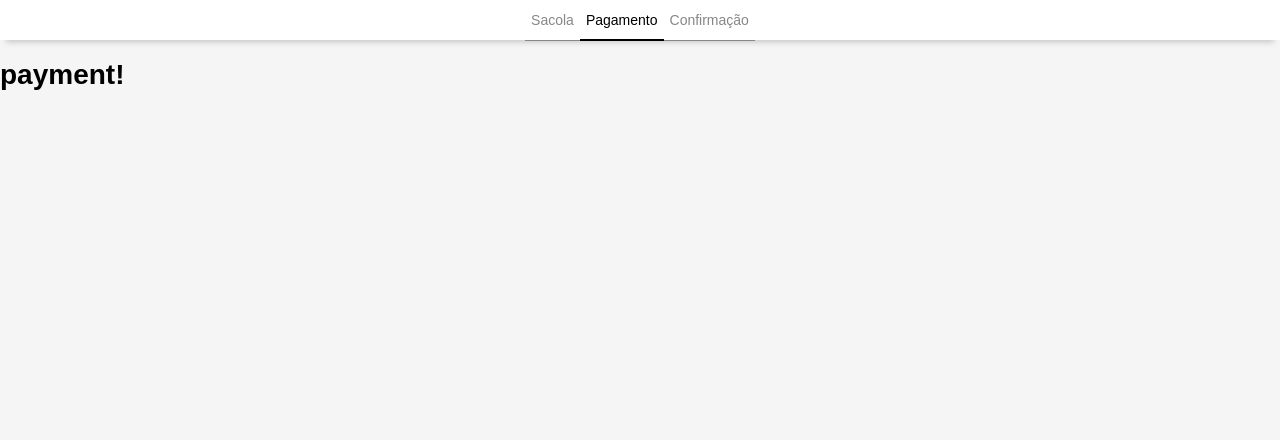
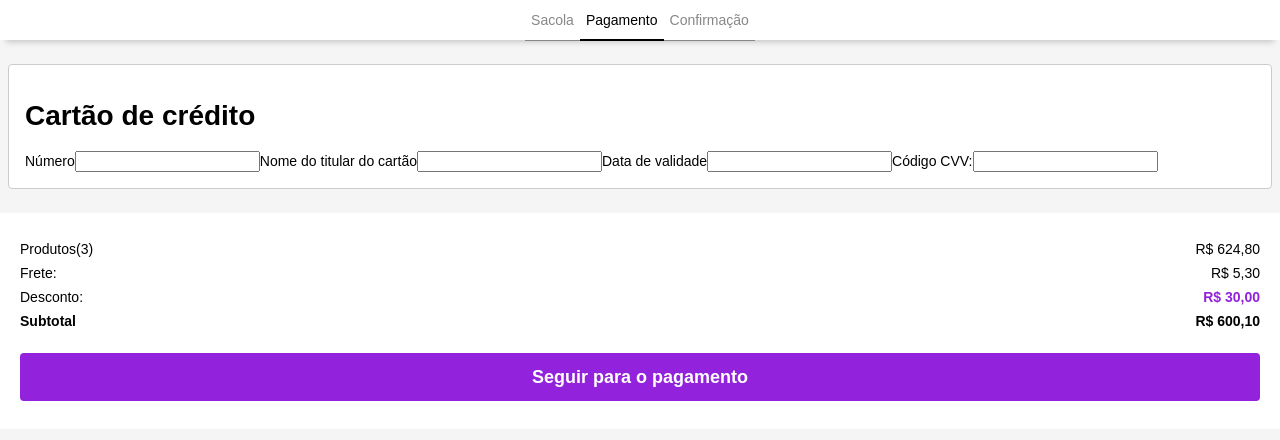
Before and after one commit to luane-aquino/checkout, a React (Create React App) app: page /payment in a window 1280 px wide. Shown: the top 440 px of the page. Built offline with nearby package versions, Linux system fonts and the light colour scheme.

Commit message:
feat: added initial code for payment screen

```diff
--- a/package.json
+++ b/package.json
@@ -12,6 +12,7 @@
     "@types/react-dom": "^18.0.0",
     "react": "^18.2.0",
     "react-dom": "^18.2.0",
+    "react-hook-form": "7.48.2",
     "react-router-dom": "^6.17.0",
     "react-scripts": "5.0.1",
     "typescript": "^4.4.2",
--- a/src/components/atoms/Button/index.tsx
+++ b/src/components/atoms/Button/index.tsx
@@ -2,13 +2,20 @@ import "./styles.scss";
 
 type ButtonType = {
   text: string;
-  handleClick: () => void;
+  handleClick?: () => void;
   isPrimary?: boolean;
+  type?: "button" | "submit" | "reset" | undefined;
 };
 
-const Button = ({ text, isPrimary = true, handleClick }: ButtonType) => {
+const Button = ({
+  text,
+  isPrimary = true,
+  handleClick,
+  type = "button",
+}: ButtonType) => {
   return (
     <button
+      type={type}
       onClick={handleClick}
       className={`button ${isPrimary ? "primary" : "secondary"}`}
     >
--- a/src/components/atoms/Container/styles.scss
+++ b/src/components/atoms/Container/styles.scss
@@ -4,4 +4,8 @@
   display: flex;
   flex-direction: column;
   gap: 24px;
+  margin-top: 24px;
+  position: absolute;
+  left: 0;
+  right: 0;
 }
--- a/src/pages/Payment/index.tsx
+++ b/src/pages/Payment/index.tsx
@@ -1,11 +1,64 @@
+import { useForm } from "react-hook-form";
 import { TabContentItemEnum } from "../../common/types";
+import Card from "../../components/atoms/Card";
 import Tabs from "../../components/molecules/Tabs";
+import "./styles.scss";
+import Container from "../../components/atoms/Container";
+import PaymentPlan from "../../components/molecules/PaymentPlan";
+import { data } from "../../mock/data";
+import Button from "../../components/atoms/Button";
 
 const Payment = () => {
+  const {
+    register,
+    handleSubmit,
+    watch,
+    formState: { errors },
+  } = useForm({
+    defaultValues: {
+      cardNumber: "",
+      cardHolderName: "",
+      cardValidUntil: "",
+      cvv: "",
+    },
+  });
   return (
     <>
       <Tabs path={TabContentItemEnum.payment} />
-      <h1>payment!</h1>
+      <form
+        onSubmit={handleSubmit((data) => {
+          alert(JSON.stringify(data));
+        })}
+        className="wrapper"
+      >
+        <Card>
+          <h1>Cartão de crédito</h1>
+          <label>Número</label>
+          <input {...register("cardNumber")} />
+          <label>Nome do titular do cartão</label>
+          <input
+            {...register("cardHolderName", { required: true, maxLength: 10 })}
+          />
+          <label>Data de validade</label>
+          <input
+            {...register("cardValidUntil", { required: true, maxLength: 10 })}
+          />
+          <label>Código CVV:</label>
+          <input {...register("cvv", { required: true, maxLength: 10 })} />
+          {/* <input type="submit" /> */}
+        </Card>
+        {/* prices */}
+        <Container>
+          <PaymentPlan
+            quantity={data.products.length}
+            total={data.paymentPlan.total}
+            shipping={data.paymentPlan.shipping}
+            discount={data.paymentPlan.discount}
+            subtotal={data.paymentPlan.subtotal}
+          />
+          <Button type="submit" text="Seguir para o pagamento" />
+        </Container>
+      </form>
     </>
   );
 };
--- /dev/null
+++ b/src/pages/Payment/styles.scss
@@ -0,0 +1,3 @@
+.wrapper {
+  padding: 24px 8px;
+}
```
Also changed, not shown: 1 other file (tests, documents, lock files or other folders).
